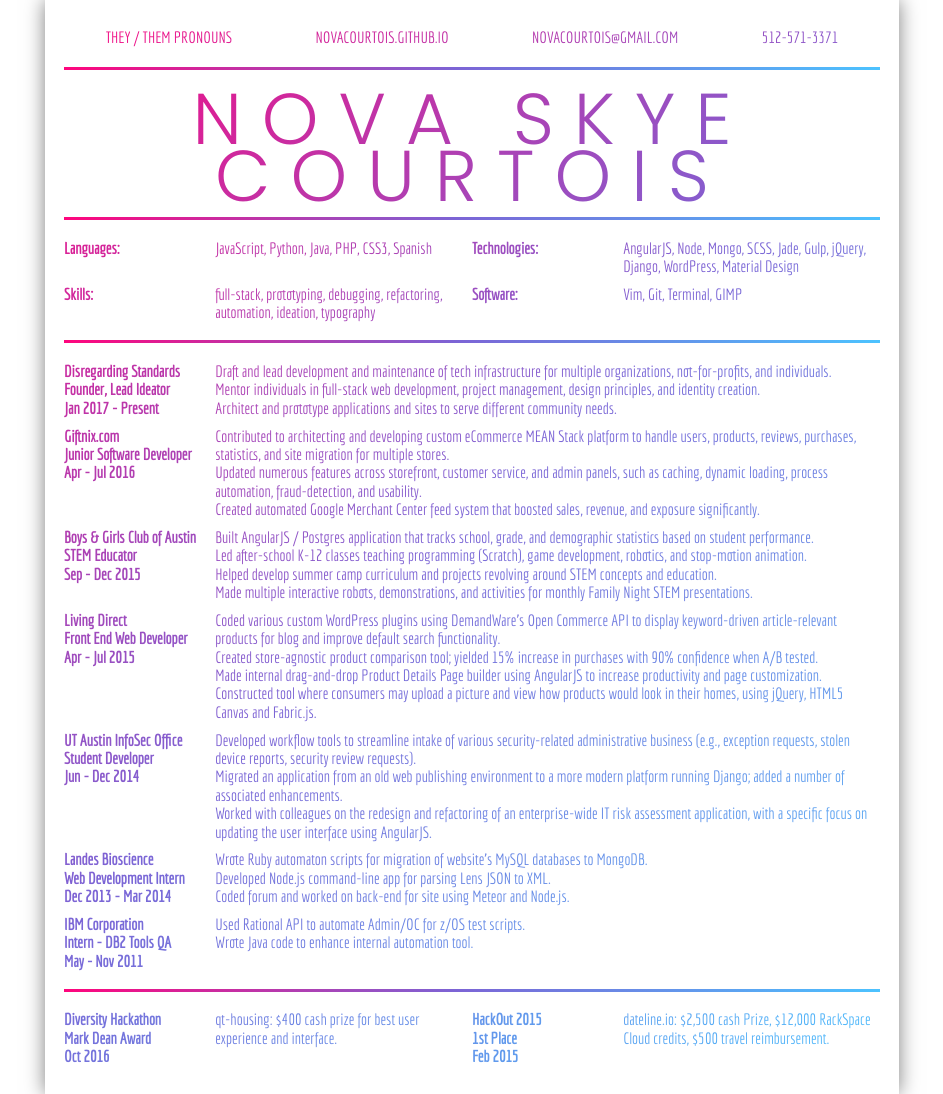
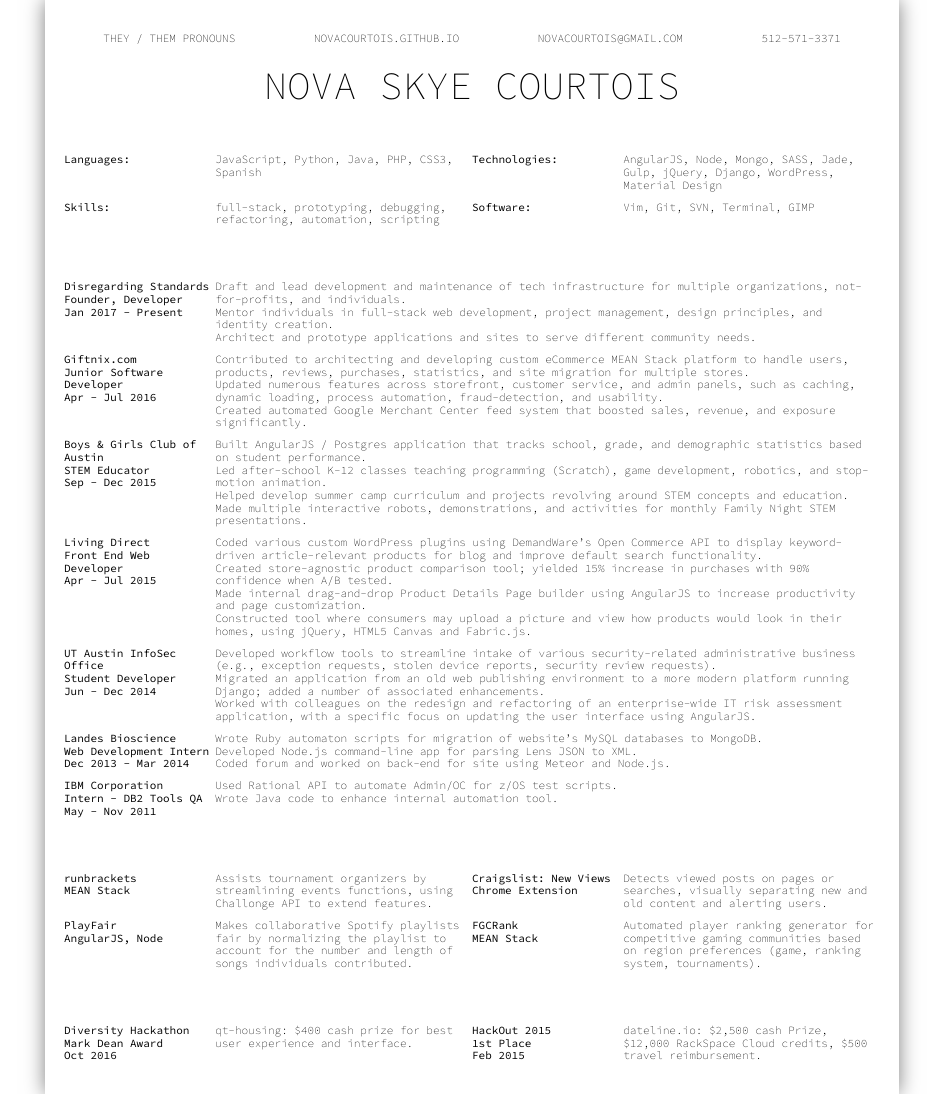
Before and after one commit to sissyliberation/css-resume, a website: page index.html in a window 1280 px wide. Shown: the whole page, without its empty margins (168-1111 px from the left). Drawn offline with Linux system fonts and the light colour scheme.

Commit message:
changed style, added project section

```diff
--- a/index.html
+++ b/index.html
@@ -7,7 +7,7 @@
   <meta name="description" content="css-resume">
   <meta name="author" content="novacourtois">
 
-  <link href="https://fonts.googleapis.com/css?family=Economica|Poppins:300" rel="stylesheet">
+  <link href="https://fonts.googleapis.com/css?family=Source+Code+Pro:200,400" rel="stylesheet">
   <link rel="stylesheet" href="css/main.css">
 </head>
 
@@ -23,13 +23,13 @@
         <div>512-571-3371</div>
       </div>
 
-      <div class="line"></div>
+      <!-- <div class="line"></div> -->
 
       <div class="name">
         <h1>Nova Skye Courtois</h1>
       </div>
 
-      <div class="line"></div>
+      <!-- <div class="line"></div> -->
     </section>
 
     <section class="skills">
@@ -40,17 +40,17 @@
 
       <div class="skill">
         <div class="type">Technologies:</div>
-        <div class="detail">AngularJS, Node, Mongo, SCSS, Jade, Gulp, jQuery, Django, WordPress, Material Design</div>
+        <div class="detail">AngularJS, Node, Mongo, SASS, Jade, Gulp, jQuery, Django, WordPress, Material Design</div>
       </div>
 
       <div class="skill">
         <div class="type">Skills:</div>
-        <div class="detail">full-stack, prototyping, debugging, refactoring, automation, ideation, typography</div>
+        <div class="detail">full-stack, prototyping, debugging, refactoring, automation, scripting</div>
       </div>
 
       <div class="skill">
         <div class="type">Software:</div>
-        <div class="detail">Vim, Git, Terminal, GIMP</div>
+        <div class="detail">Vim, Git, SVN, Terminal, GIMP</div>
       </div>
     </section>
 
@@ -60,7 +60,7 @@
       <div class="job">
         <div class="type">
           <div>Disregarding Standards</div>
-          <div>Founder, Lead Ideator</div>
+          <div>Founder, Developer</div>
           <div>Jan 2017 - Present</div>
         </div>
         <div class="detail">
@@ -152,6 +152,38 @@
 
     <div class="line"></div>
 
+    <section class="projects">
+      <div class="project">
+        <div class="type">
+          <div>runbrackets</div>
+          <div>MEAN Stack</div>
+        </div>
+        <div class="detail">Assists tournament organizers by streamlining events functions, using Challonge API to extend features.</div>
+      </div>
+      <div class="project">
+        <div class="type">
+          <div>Craigslist: New Views</div>
+          <div>Chrome Extension</div>
+        </div>
+        <div class="detail">Detects viewed posts on pages or searches, visually separating new and old content and alerting users. </div>
+      </div>
+      <div class="project">
+        <div class="type">
+          <div>PlayFair</div>
+          <div>AngularJS, Node</div>
+        </div>
+        <div class="detail">Makes collaborative Spotify playlists fair by normalizing the playlist to account for the number and length of songs individuals contributed. </div>
+      </div>
+      <div class="project">
+        <div class="type">
+          <div>FGCRank</div>
+          <div>MEAN Stack</div>
+        </div>
+        <div class="detail"> Automated player ranking generator for competitive gaming communities based on region preferences (game, ranking system, tournaments).  </div>
+      </div>
+    </section>
+    <div class="line"></div>
+
     <section class="awards">
       <div class="award">
         <div class="type">
--- a/scss/partials/_utility.scss
+++ b/scss/partials/_utility.scss
@@ -11,13 +11,13 @@
 }
 
 %gradient-text {
-  @extend %gradient-background;
+  // @extend %gradient-background;
   -webkit-background-clip: text;
   -webkit-text-fill-color: transparent;
 }
 
 .line {
-	@extend %gradient-background;
+	// @extend %gradient-background;
   @media print {
     -webkit-background-clip: initial;
     -webkit-text-fill-color: initial;
--- a/scss/partials/page.scss
+++ b/scss/partials/page.scss
@@ -5,9 +5,10 @@ html, body {
   @extend %padding-zero;
   width: 100%;
   height: 100%;
-  font-family: 'Economica', sans-serif;
+  font-family: 'Source Code Pro', monospace;
   text-rendering: optimizeLegibility;
-  font-size: 16px;
+  font-size: 11px;
+  font-weight: 100;
 }
 
 @page {
@@ -28,7 +29,7 @@ html, body {
   }
 
   @media screen {
-    @extend %gradient-text;
+    // @extend %gradient-text;
   }
 
   display: flex;
@@ -47,7 +48,7 @@ html, body {
 
     .type{
       flex: 0 0 4cm;
-      font-weight: bold;
+      font-weight: normal;
     }
 
     .detail {
@@ -56,20 +57,19 @@ html, body {
   }
 
   .header {
-    height: 2in;
+    height: 1in;
     justify-content: space-between;
-    align-self: flex-start;
+    // align-self: flex-start;
   }
 
   .name {
 
     h1 {
-      margin: 0 0 -.5rem 0;
-      letter-spacing: 20px;
+      // margin: 0 0 -.5rem 0;
+      // letter-spacing: 20px;
       text-align: center;
-      font-family: 'Poppins', sans-serif;
       font-weight: lighter;
-      font-size: 4.5em;
+      font-size: 3.5em;
       line-height: .8em;
       text-transform: uppercase;
     }
@@ -112,6 +112,21 @@ html, body {
     }
   }
 
+  .projects {
+    flex-direction: row;
+    flex-wrap: wrap;
+
+    .project {
+      display: flex;
+      flex: 0 0 50%;
+      margin-bottom: 0.25cm;
+      &:nth-last-of-type(-n+2) {
+        margin-bottom: 0;
+      }
+
+    }
+  }
+
   .awards {
     flex-direction: row;
 
```
Also changed, not shown: css/main.css.
